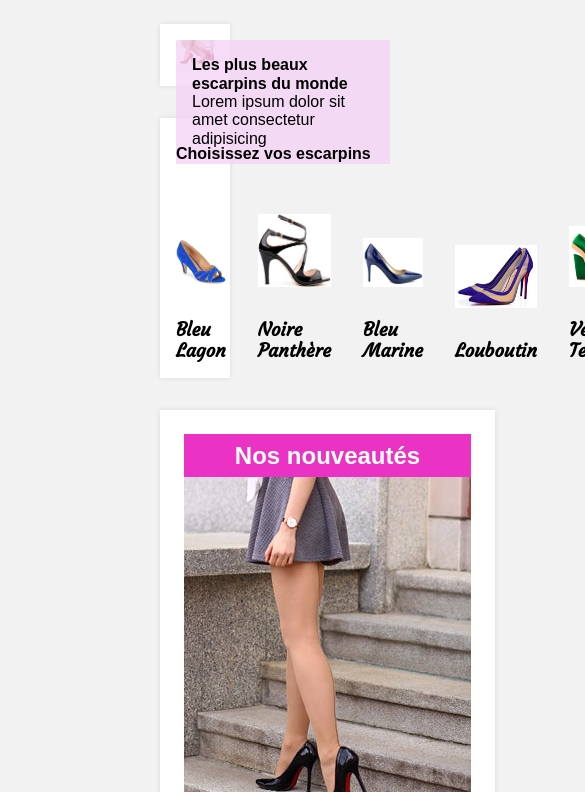
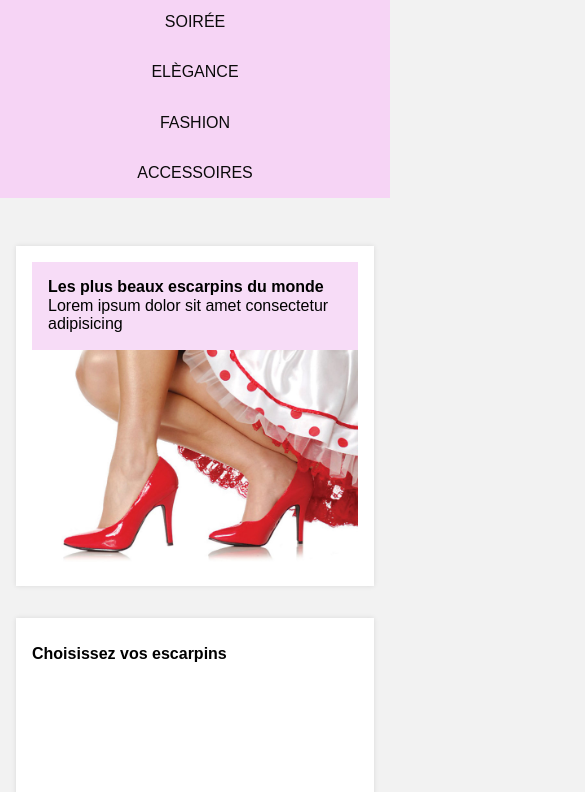
Before and after one commit to FADLI-Said/Chaussures, a plain HTML site: page index.html in a window 390 px wide. Shown: the part 243-1035 px from the top of the page, 585 px wide, since content can reach past the window. Drawn offline with Linux system fonts and the light colour scheme.

Commit message:
Responsive

```diff
--- a/css/style.css
+++ b/css/style.css
@@ -23,7 +23,7 @@ div.container {
 }
 
 .topbar {
-    width: 100%;
+    /* width: 100%; */
     background-color: #0A0A0A;
     color: #F6D4F5;
     text-align: center;
@@ -243,7 +243,43 @@ article h2 {
 }
 
 @media (max-width: 640px) {
+    body{
+        width: 100%;
+    }
+    div.container{
+        margin: 0;
+    }
+    div.container img{
+        width: 100%;
+    }
+    nav{
+        flex-direction: column;
+    }
+    nav a{
+        text-align: center;
+    }
+    main{
+        margin: 1rem;
+    }
     #cart {
         display: none;
     }
+    #slider h2{
+        position: static;
+    }
+    h1{
+        position: static;
+    }
+    #select{
+        flex-direction: column;
+    }
+    .escarpin{
+        align-self: center;
+    }
+    #news article{
+        width: 100%;
+    }
+    #info, #bottombar{
+        flex-direction: column;
+    }
 }
--- a/index.html
+++ b/index.html
@@ -1,12 +1,15 @@
 <!DOCTYPE html>
 <html>
+
 <head>
 	<meta charset="utf-8">
+	<meta name="viewport" content="width=device-width, initial-scale=1.0">
 	<link rel="stylesheet" href="/css/normalize.css">
 	<link rel="stylesheet" href="/css/style.css">
 	<script src="https://kit.fontawesome.com/50a1934b21.js" crossorigin="anonymous"></script>
 	<title>Shoesplash</title>
 </head>
+
 <body>
 	<header>
 		<div class="topbar">
@@ -29,7 +32,8 @@
 	</header>
 	<main class="container">
 		<section id="slider">
-			<h2>Les plus beaux escarpins du monde<br /><span>Lorem ipsum dolor sit amet consectetur adipisicing</span></h2>
+			<h2>Les plus beaux escarpins du monde<br /><span>Lorem ipsum dolor sit amet consectetur adipisicing</span>
+			</h2>
 			<img src="img/escarpin1.jpg" alt="" />
 		</section>
 		<section id="select">
@@ -135,4 +139,5 @@
 		</section>
 	</footer>
 </body>
+
 </html>
```
Lines whose indentation alone changed are shown as unchanged.
